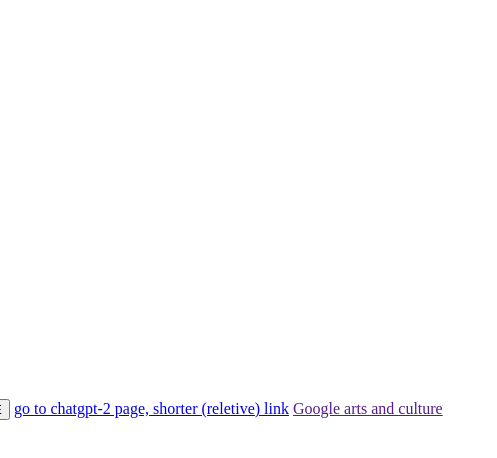
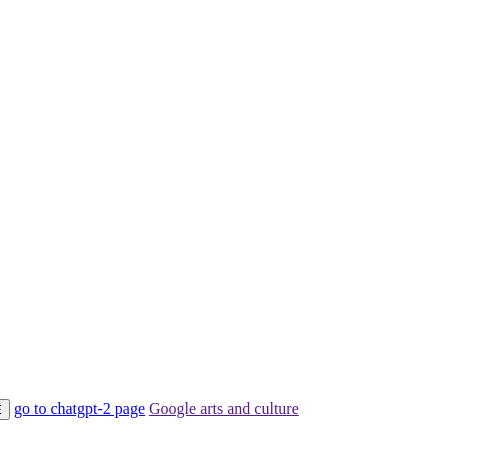
Before and after one commit to addybel07/CSP-webpage, a plain HTML site: page index.html in a window 1280 px wide. Shown: the full height of the page, 481-978 px from the left. Drawn offline with Linux system fonts and the light colour scheme.

Commit message:
Update index.html

```diff
--- a/index.html
+++ b/index.html
@@ -8,7 +8,7 @@
     <p>this is a paragrah about not much</p>
     <img src="https://content.dogagingproject.org/wp-content/uploads/2020/11/helena-lopes-S3TPJCOIRoo-unsplash-scaled.jpg">
     <button>CLICK ME</button>
-    <a href="chatgpt-2.html#">go to chatgpt-2 page, shorter (reletive) link</a>
+    <a href="chatgpt-2.html">go to chatgpt-2 page</a>
     <a href "https://artsandculture.google.com/">Google arts and culture</a>
   </body>
 </html>
```
